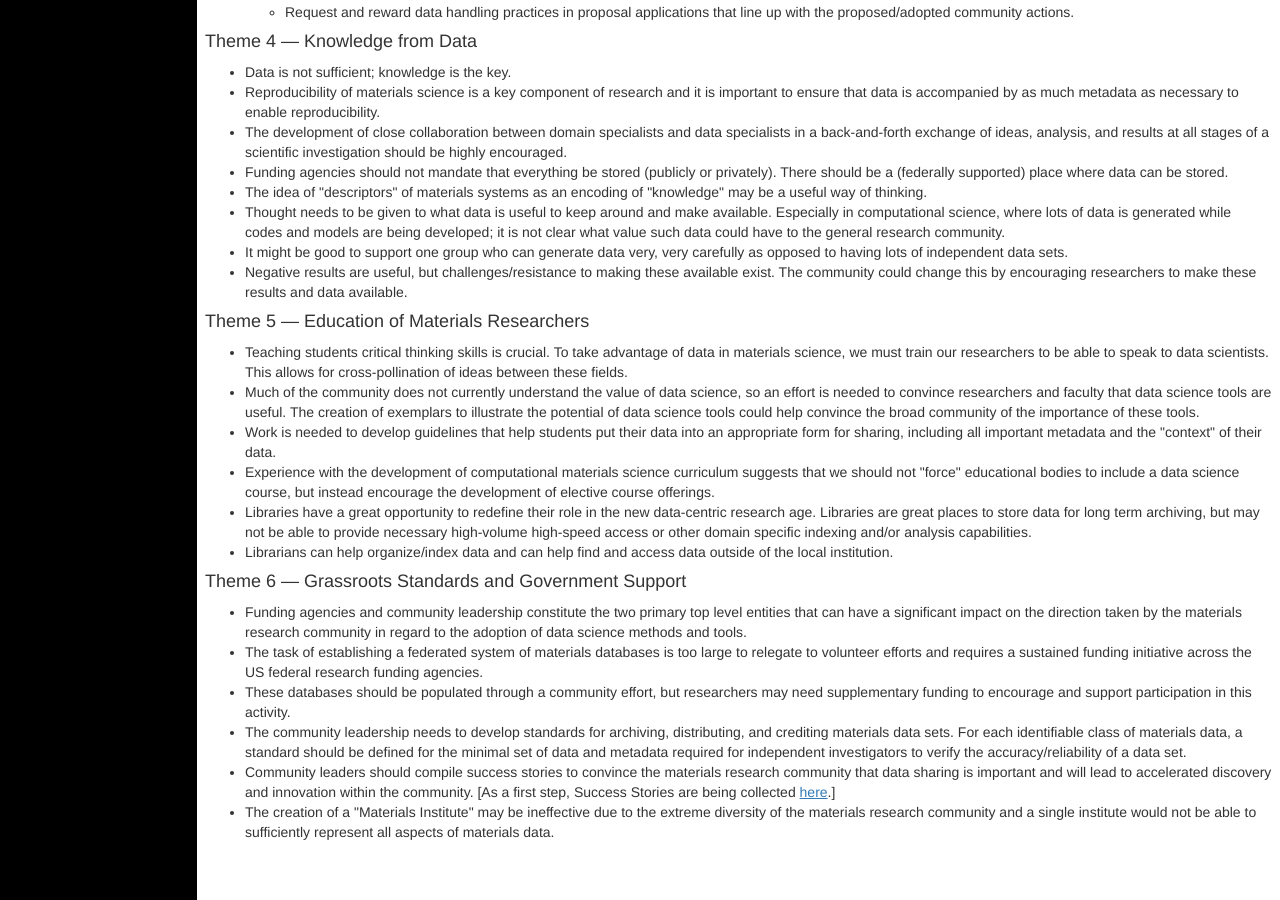
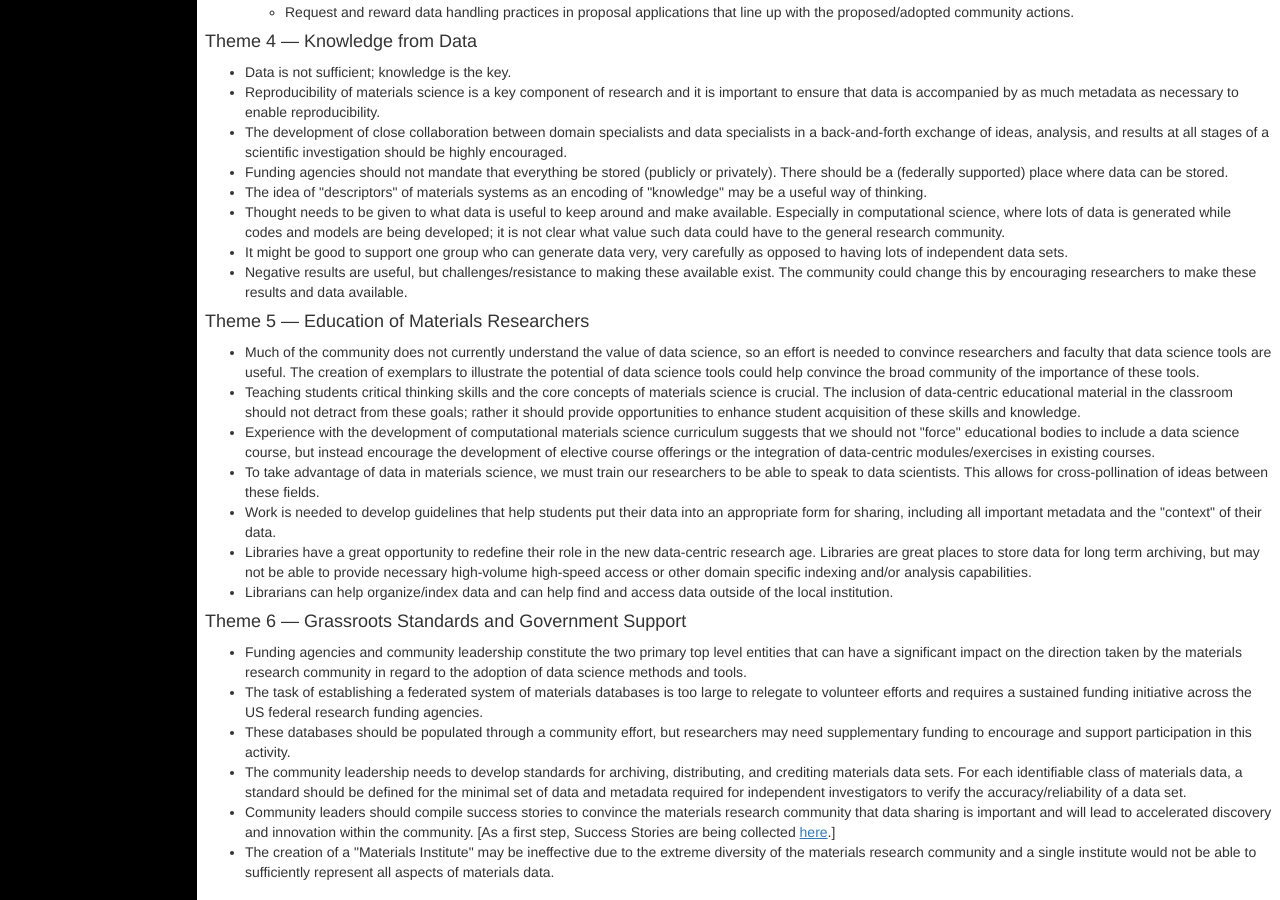
Before and after one commit to riseofdata/riseofdata.github.io, a Jekyll site: the page built from recommendations.html, in a window 1280 px wide and 900 px high, scrolled down 1510 px. Built offline with Jekyll 4.4.1, drawn with Linux system fonts in a browser that asks for light colours.

Commit message:
Don Siegel edits to theme 5 recommendations

```diff
--- a/recommendations.html
+++ b/recommendations.html
@@ -211,19 +211,22 @@ contributions to such infrastructures; and (iv) how to provide, to new materials
 
 <ul>
 <li>
-  Teaching students critical thinking skills is crucial.  To take advantage of data in materials science, we must train our researchers to be able to speak to data scientists.  This allows for cross-pollination of ideas between these fields.
+Much of the community does not currently understand the value of data science, so an effort is needed to convince researchers and faculty that data science tools are useful. The creation of exemplars to illustrate the potential of data science tools could help convince the broad community of the importance of these tools.
 </li>
 
 <li>
-  Much of the community does not currently understand the value of data science, so an effort is needed to convince researchers and faculty that data science tools are useful.  The creation of exemplars to illustrate the potential of data science tools could help convince the broad community of the importance of these tools.
+Teaching students critical thinking skills and the core concepts of materials science is crucial. The inclusion of data-centric educational material in the classroom should not detract from these goals; rather it should provide opportunities to enhance student acquisition of these skills and knowledge.
 </li>
 
 <li>
-  Work is needed to develop guidelines that help students put their data into an appropriate form for sharing, including all important metadata and the "context" of their data.
+Experience with the development of computational materials science curriculum suggests that we should not "force" educational bodies to include a data science course, but instead encourage the development of elective course offerings or the integration of data-centric modules/exercises in existing courses.
 </li>
 
 <li>
-  Experience with the development of computational materials science curriculum suggests that we should not "force" educational bodies to include a data science course, but instead encourage the development of elective course offerings.
+To take advantage of data in materials science, we must train our researchers to be able to speak to data scientists. This allows for cross-pollination of ideas between these fields.
+</li>
+ <li>
+  Work is needed to develop guidelines that help students put their data into an appropriate form for sharing, including all important metadata and the "context" of their data.
  </li>
 
  <li>
```
Lines whose indentation alone changed are shown as unchanged.
